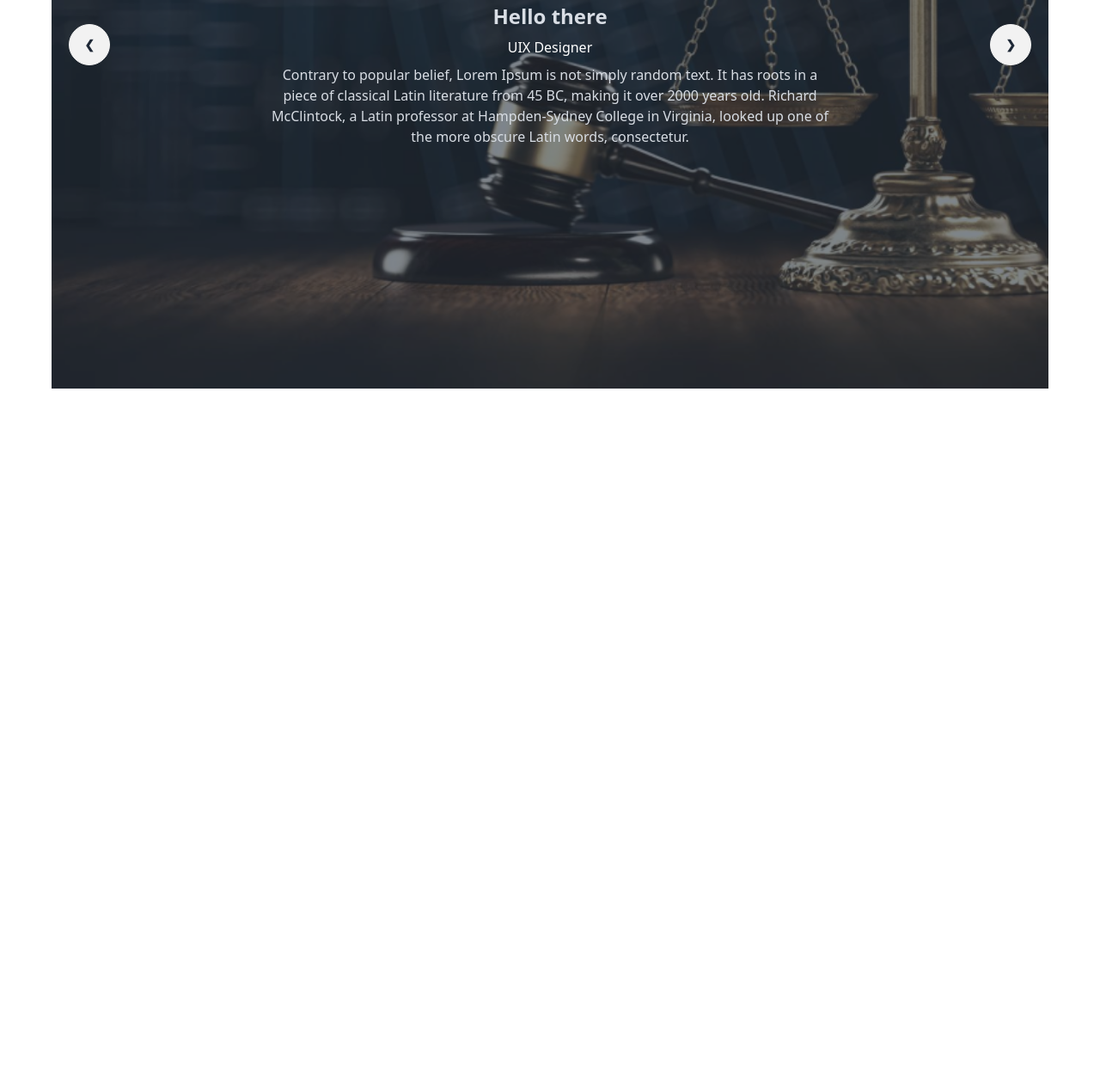
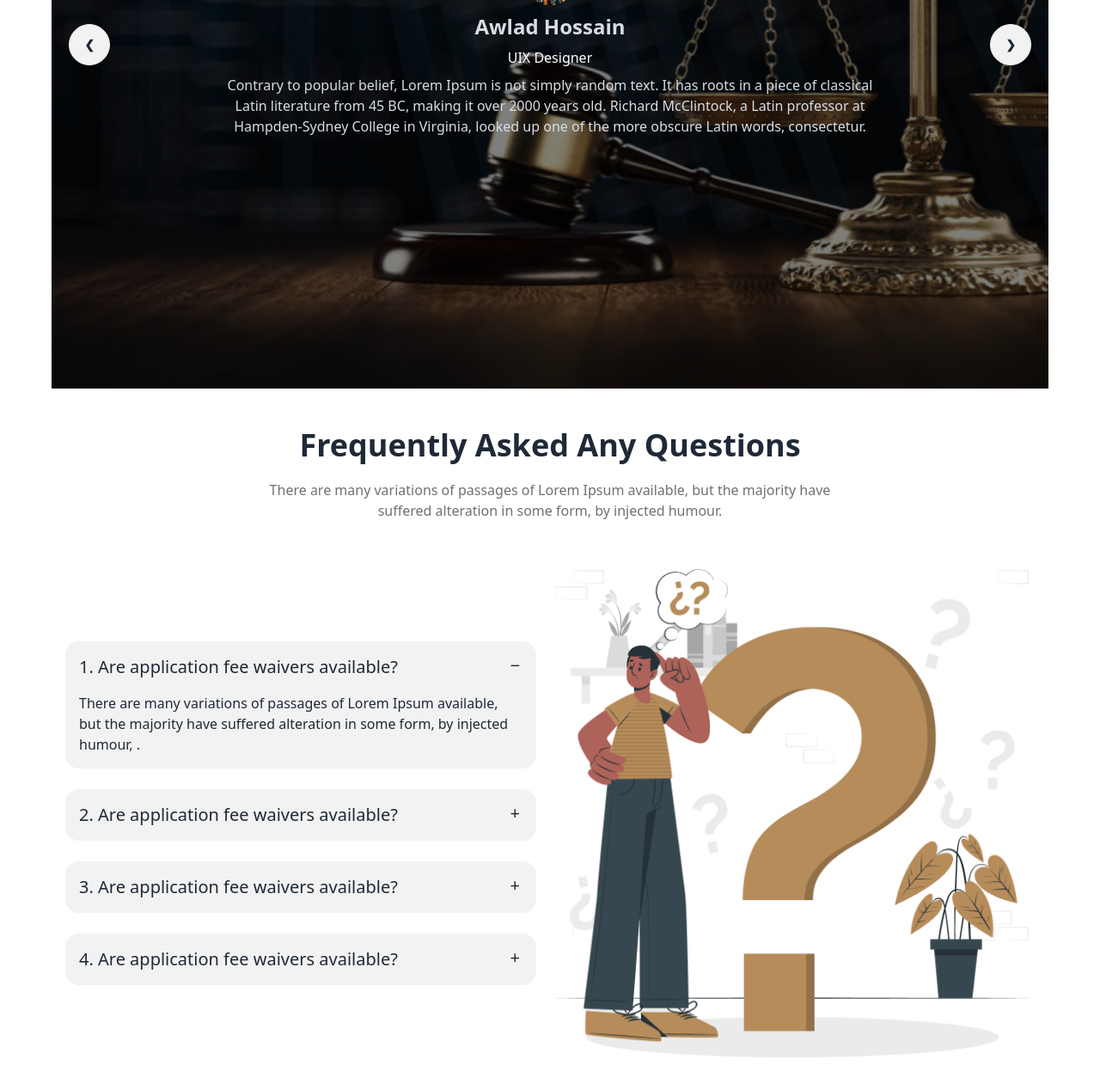
Before and after one commit to mdsayedhasann/legal-solution, a plain HTML site: page index.html in a window 1280 px wide. Shown: the part 2178-3446 px from the top of the page at 86% size. Before the commit the page ends 2676 px from the top, so only its background shows below. Drawn offline with nearby package versions, Linux system fonts and the light colour scheme.

Commit message:
FAQ Done with responsive

```diff
--- a/index.html
+++ b/index.html
@@ -137,7 +137,7 @@
 
     <main>
       <!-- Legal Practice Section Start -->
-      <section class="my-10 px-5 lg:px-0">
+      <section class="my-10 px-2 lg:px-0">
         <!-- Common Section Title Start-->
         <div class="max-w-[75%] mx-auto text-center space-y-5">
           <h2 class="text-4xl font-bold">The Legal Practice Area</h2>
@@ -246,7 +246,7 @@
       <!-- Client Say Section Start -->
       <section class="my-10 px-5 lg:px:0">
         <!-- Common Section Title Start-->
-        <div class="max-w-[60%] mx-auto text-center space-y-5">
+        <div class="w-[100%] max-w-[60%] mx-auto text-center space-y-5">
           <h2 class="text-4xl font-bold">What Our Client Say</h2>
           <p class="text-[#707070]">
             There are many variations of passages of Lorem Ipsum available, but
@@ -259,20 +259,19 @@
         <!-- Reviews -->
 
         <div class="carousel w-full mt-10">
-
           <!-- slider 1 -->
           <div id="slide1" class="carousel-item relative w-full">
             <div
-              class="hero md:h-[400px] min-h-screen  relative"
+              class="hero md:h-[400px] min-h-screen relative"
               style="background-image: url(./images/banner.png)"
             >
-              <div class="hero-overlay bg-opacity-60"></div>
+              <div class="hero-overlay bg-black bg-opacity-50"></div>
               <div class="hero-content text-center text-neutral-content">
                 <div class="max-w-[70%] flex flex-col items-center space-y-2">
                   <img src="./images/client.png" alt="" />
-                  <h1 class="mb-5 text-2xl font-bold">Hello there</h1>
+                  <h1 class="mb-5 text-2xl font-bold">Awlad Hossain</h1>
                   <p class="text-white">UIX Designer</p>
-                  <p class="m-16">
+                  <p class="mt-16">
                     Contrary to popular belief, Lorem Ipsum is not simply random
                     text. It has roots in a piece of classical Latin literature
                     from 45 BC, making it over 2000 years old. Richard
@@ -290,8 +289,6 @@
               <a href="#slide3" class="btn btn-circle">❯</a>
             </div>
           </div>
-
-
 
           <!-- slider 2 -->
           <div id="slide2" class="carousel-item relative w-full">
@@ -324,8 +321,6 @@
             </div>
           </div>
 
-
-
           <!-- slider 3 -->
           <div id="slide3" class="carousel-item relative w-full">
             <div
@@ -356,14 +351,80 @@
               <a href="#slide1" class="btn btn-circle">❯</a>
             </div>
           </div>
-
-
-
-
-
         </div>
       </section>
       <!-- Client Say Section End -->
+
+      <section class="my-10 px-5 lg:px:0">
+        <!-- Common Section Title Start-->
+        <div class="mx-auto md:max-w-[60%] text-center space-y-5">
+          <h2 class="text-3xl md:text-4xl font-bold">
+            Frequently Asked Any Questions
+          </h2>
+          <p class="text-[#707070]">
+            There are many variations of passages of Lorem Ipsum available, but
+            the majority have suffered alteration in some form, by injected
+            humour.
+          </p>
+        </div>
+
+        <!-- FAQ CONTENTS STARTS-->
+        <div class="hero my-10 gap-10">
+          <div class="hero-content flex-col-reverse lg:flex-row justify-between">
+            <div class="space-y-6">
+              <!-- FAQ'S Start-->
+              <div class="collapse collapse-plus bg-base-200">
+                <input type="radio" name="my-accordion-3" checked="checked" />
+                <div class="collapse-title text-xl font-medium">
+                  1. Are application fee waivers available?
+                </div>
+                <div class="collapse-content">
+                  <p>There are many variations of passages of Lorem Ipsum available, but the majority have suffered alteration in some form, by injected humour, . </p>
+                </div>
+              </div>
+              <div class="collapse collapse-plus bg-base-200">
+                <input type="radio" name="my-accordion-3" />
+                <div class="collapse-title text-xl font-medium">
+                  2. Are application fee waivers available?
+                </div>
+                <div class="collapse-content">
+                  <p>There are many variations of passages of Lorem Ipsum available, but the majority have suffered alteration in some form, by injected humour, . </p>
+                </div>
+              </div>
+              <div class="collapse collapse-plus bg-base-200">
+                <input type="radio" name="my-accordion-3" />
+                <div class="collapse-title text-xl font-medium">
+                  3. Are application fee waivers available?
+                </div>
+                <div class="collapse-content">
+                  <p>There are many variations of passages of Lorem Ipsum available, but the majority have suffered alteration in some form, by injected humour, . </p>
+                </div>
+
+              </div>
+
+              <div class="collapse collapse-plus bg-base-200">
+                <input type="radio" name="my-accordion-3" />
+                <div class="collapse-title text-xl font-medium">
+                  4. Are application fee waivers available?
+                </div>
+                <div class="collapse-content">
+                  <p>There are many variations of passages of Lorem Ipsum available, but the majority have suffered alteration in some form, by injected humour, . </p>
+                </div>
+
+              </div>
+              <!-- FAQ'S Emd -->
+            </div>
+
+            <!-- FAQ Right Image -->
+            <img
+              src="./images/faq.png"
+              class="max-w-[100%] lg:max-w-[50%] rounded-lg"
+            />
+            <!-- FAQ Right Image -->
+          </div>
+        </div>
+        <!-- FAQ CONTENTS END -->
+      </section>
     </main>
   </body>
 </html>
```
